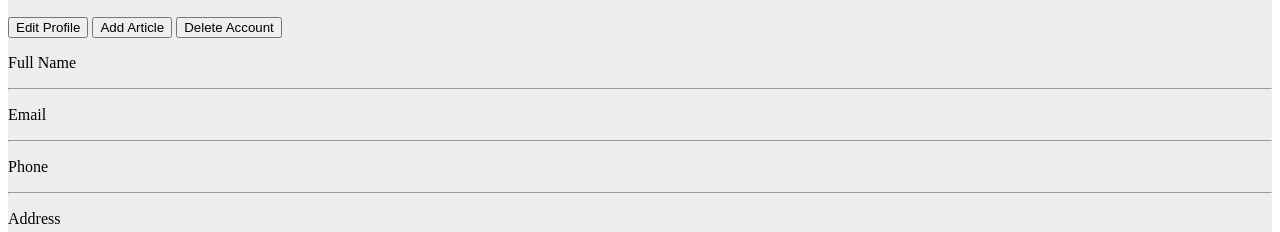
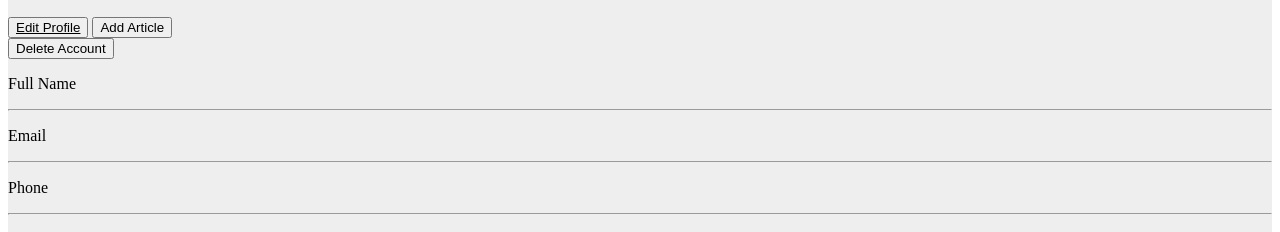
Before and after one commit to Tommm77/symfony-ecommerce-tp, a Symfony app: template templates/content/profile.html.twig in a window 1280 px wide. Shown: the part 206-438 px from the top of the page. Run offline with Twig, Linux system fonts and the light colour scheme; the template is opened without the code that fills it: most values are stand-ins (such as "Sample title", 1, 10 or a date in 2020); grey boxes marked "Sample" are stand-in pictures; some libraries are stand-ins or nearby versions.

Commit message:
📦 NEW: Update Profile and Delete Account

```diff
--- a/templates/content/_delete_cartproduct_form.html.twig
+++ b/templates/content/_delete_cartproduct_form.html.twig
@@ -1,4 +1,4 @@
 <form method="post" action="{{ path('app_carts_products_delete', {'id': product.id}) }}" onsubmit="return confirm('Are you sure you want to delete this item?');">
     <input type="hidden" name="_token" value="{{ csrf_token('delete' ~ product.id) }}">
-    <button class="btn">Delete</button>
+    <button type="button" class="btn btn-warning">Delete</button>
 </form>
--- a/templates/content/cart.html.twig
+++ b/templates/content/cart.html.twig
@@ -40,7 +40,7 @@
                 <h5 class="mb-0">${{ product.product.price * product.quantity }}</h5>
               </div>
               <div class="col-md-1 col-lg-1 col-xl-1 text-end">
-                {{ include('content/_delete_cartproduct_form.html.twig') }}
+              {{ include('content/_delete_cartproduct_form.html.twig') }}
               </div>
             </div>
           </div>
--- a/templates/content/profile.html.twig
+++ b/templates/content/profile.html.twig
@@ -15,9 +15,9 @@
             <p class="text-muted mb-1">Number : {{ app.user.phonenumber }}</p>
             <p class="text-muted mb-4">Address : {{ app.user.address }} </p>
             <div class="d-flex justify-content-center mb-2">
-              <button type="button" class="btn btn-primary">Edit Profile</button>
+              <button type="button" class="btn btn-primary"> <a href="{{ path('app_user_crud_edit', { 'id': app.user.id }) }}" style="color: black;">Edit Profile</a></button>
               <a href="{{ path('app_product_create_profile', { 'id': app.user.id }) }}"><button type="button" class="btn btn-outline-primary ms-1">Add Article</button></a>
-              <button type="button" class="btn btn-outline-primary ms-1">Delete Account</button>
+              {{ include('user_crud/_delete_form.html.twig') }}
             </div>
           </div>
         </div>
--- a/templates/user_crud/_delete_form.html.twig
+++ b/templates/user_crud/_delete_form.html.twig
@@ -1,4 +1,4 @@
-<form method="post" action="{{ path('app_user_crud_delete', {'id': user.id}) }}" onsubmit="return confirm('Are you sure you want to delete this item?');">
-    <input type="hidden" name="_token" value="{{ csrf_token('delete' ~ user.id) }}">
-    <button class="btn">Delete</button>
+<form method="post" action="{{ path('app_user_crud_delete', {'id': app.user.id}) }}" onsubmit="return confirm('Are you sure you want to delete this item?');">
+    <input type="hidden" name="_token" value="{{ csrf_token('delete' ~ app.user.id) }}">
+    <button type="button" class="btn btn-primary">Delete Account</button>
 </form>
```
